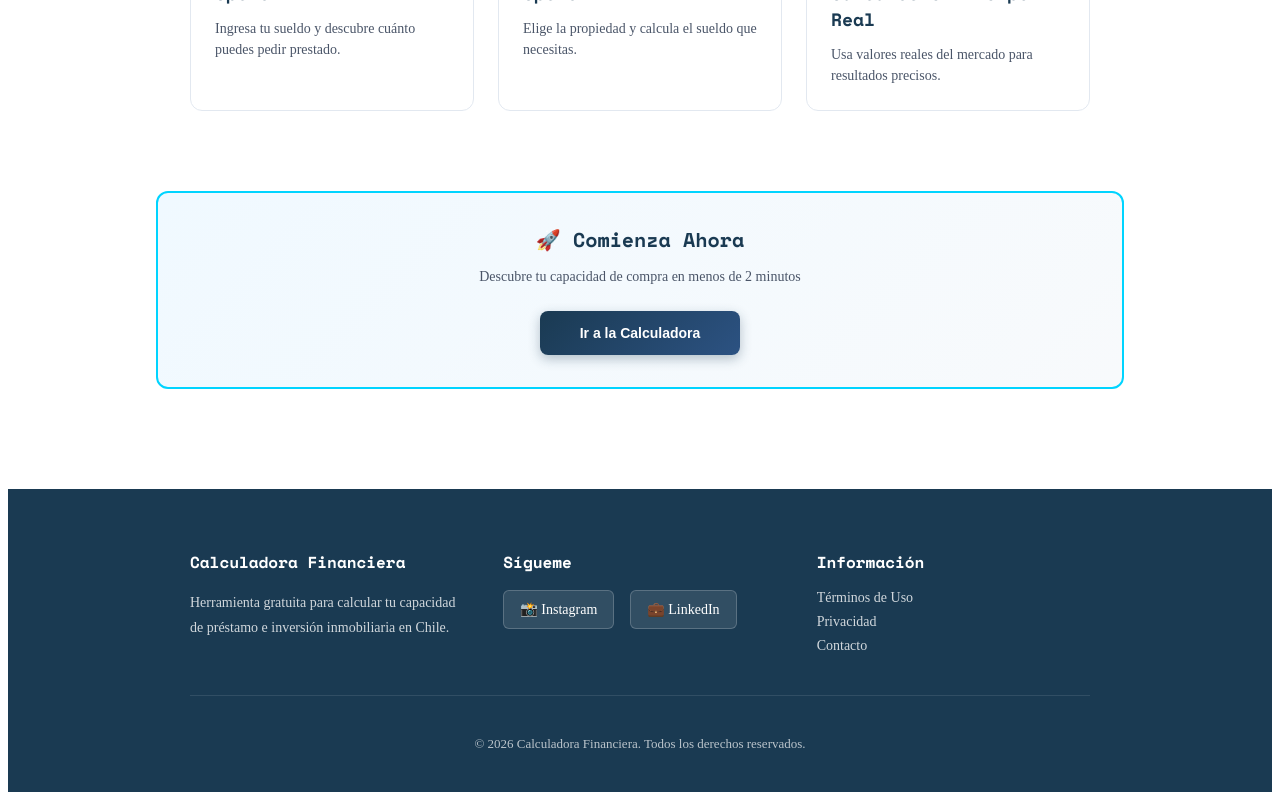
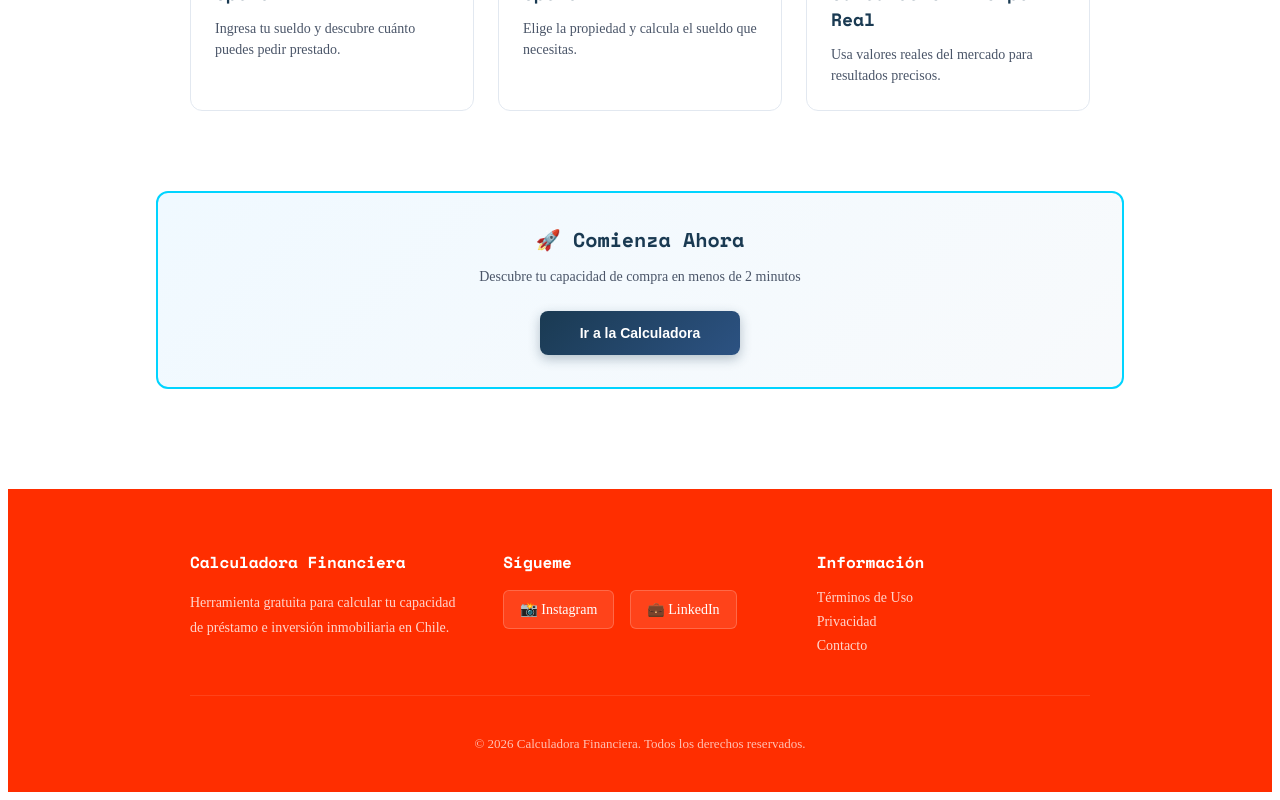
Before and after one commit to Rodcall1981/calculadora-financiera, a Next.js app: page / in a window 1280 px wide. Shown: the part 445-1245 px from the top of the page. Built offline with nearby package versions, Linux system fonts and the light colour scheme.

Commit message:
chore: change Footer colors to Misión 007 orange

```diff
--- a/components/Footer.tsx
+++ b/components/Footer.tsx
@@ -16,17 +16,17 @@ export default function Footer() {
     alignItems: 'center' as const,
     gap: '8px',
     padding: '10px 16px',
-    backgroundColor: isHovered ? 'rgba(0, 212, 255, 0.2)' : 'rgba(255, 255, 255, 0.1)',
+    backgroundColor: isHovered ? 'rgba(255, 165, 0, 0.2)' : 'rgba(255, 255, 255, 0.1)',
     borderRadius: '6px',
     color: 'white',
     textDecoration: 'none' as const,
     fontSize: '14px',
     transition: 'all 0.3s',
-    border: `1px solid ${isHovered ? '#00d4ff' : 'rgba(255, 255, 255, 0.2)'}`,
+    border: `1px solid ${isHovered ? '#FFA500' : 'rgba(255, 255, 255, 0.2)'}`,
   });
 
   const infoLinkStyle = (isHovered: boolean) => ({
-    color: isHovered ? '#00d4ff' : 'rgba(255, 255, 255, 0.8)',
+    color: isHovered ? '#FFA500' : 'rgba(255, 255, 255, 0.8)',
     cursor: 'pointer',
     transition: 'color 0.3s',
   });
@@ -34,7 +34,7 @@ export default function Footer() {
   return (
     <footer
       style={{
-        backgroundColor: '#1a3a52',
+        backgroundColor: '#FF2E00',
         color: 'white',
         padding: '40px 20px',
         marginTop: '60px',
```
